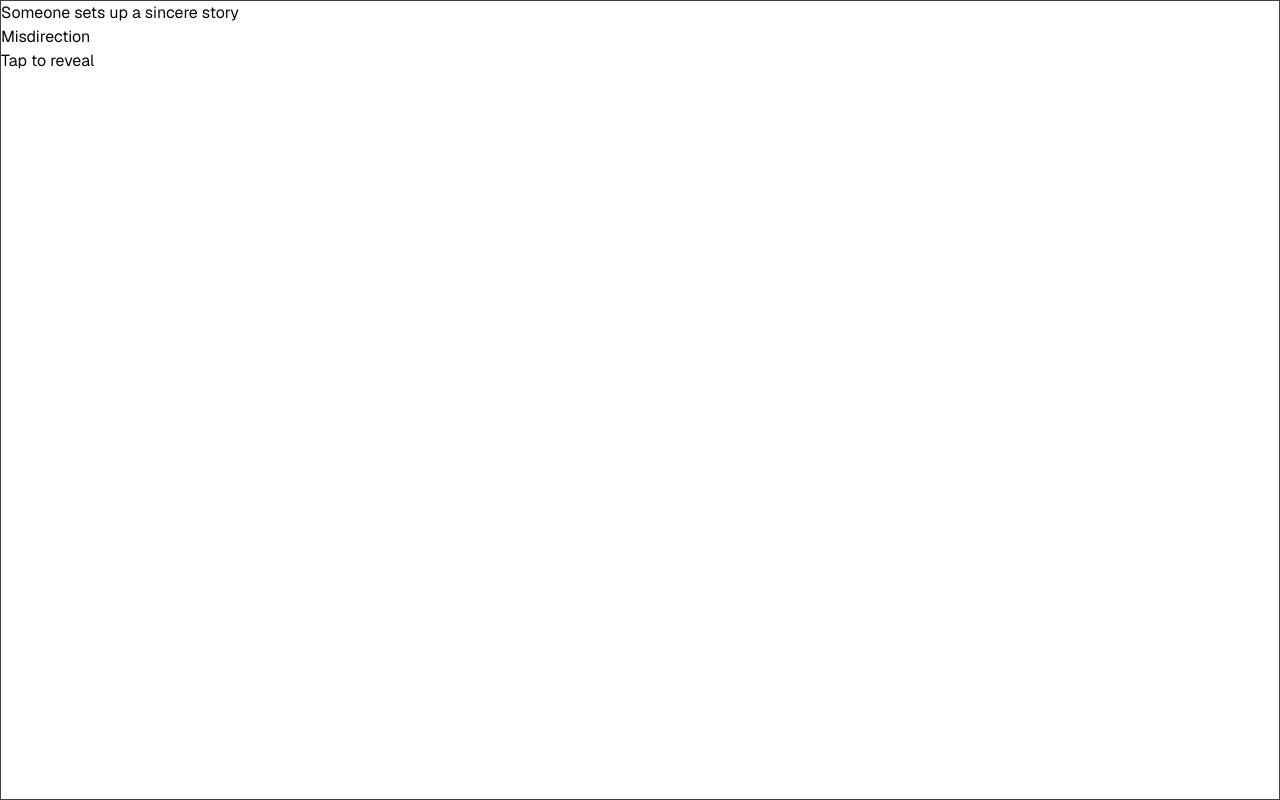
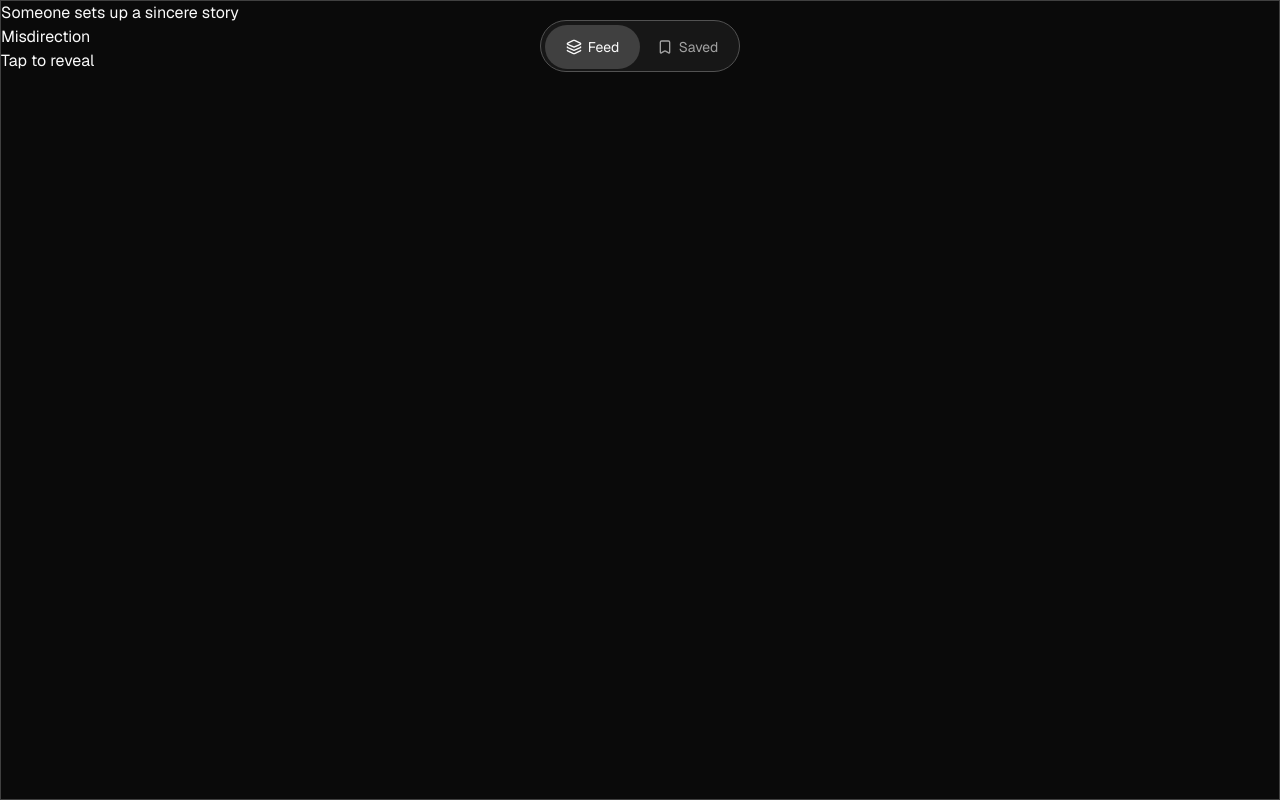
Before and after one commit to F12-Syntex/Quipdeck, a Next.js app: page / in a window 1280 px wide. Shown: the top 800 px of the page. Built offline with nearby package versions, Linux system fonts and the light colour scheme.

Commit message:
feat: P1-2 grey-box shell and nav
Co-Authored-By: Claude Opus 5.5 <noreply@anthropic.com>
Claude-Session: https://claude.ai/code/session_01LW6ou818epETgE7f6j3r1K

```diff
--- /dev/null
+++ b/src/app/error.tsx
@@ -0,0 +1,16 @@
+"use client";
+
+export default function Error({ retry }: { error: unknown; retry: () => void }) {
+  return (
+    <main className="flex min-h-dvh w-full flex-col items-center justify-center gap-3 p-6 text-center">
+      <p>Something went wrong.</p>
+      <button
+        type="button"
+        onClick={() => retry()}
+        className="min-h-11 rounded border border-neutral-600 px-4"
+      >
+        Reload
+      </button>
+    </main>
+  );
+}
--- a/src/app/layout.tsx
+++ b/src/app/layout.tsx
@@ -1,6 +1,7 @@
 import type { Metadata, Viewport } from "next";
 import { Geist, Geist_Mono } from "next/font/google";
 import "./globals.css";
+import { AppNav } from "@/components/shell/app-nav";
 
 const geistSans = Geist({
   variable: "--font-geist-sans",
@@ -14,7 +15,8 @@ const geistMono = Geist_Mono({
 
 export const metadata: Metadata = {
   title: "Quipdeck",
-  description: "A feed of flip-card jokes.",
+  description:
+    "A feed of short clips of unscripted wit: read the situation, flip the card, watch what was actually said.",
 };
 
 export const viewport: Viewport = {
@@ -28,9 +30,17 @@ export default function RootLayout({ children }: LayoutProps<"/">) {
   return (
     <html
       lang="en"
-      className={`${geistSans.variable} ${geistMono.variable} h-full antialiased`}
+      className={`${geistSans.variable} ${geistMono.variable} dark h-full antialiased`}
+      style={{ colorScheme: "dark" }}
     >
-      <body className="min-h-full flex flex-col">{children}</body>
+      <head>
+        <link rel="preconnect" href="https://www.youtube-nocookie.com" />
+        <link rel="preconnect" href="https://www.youtube.com" />
+      </head>
+      <body className="min-h-full flex flex-col">
+        {children}
+        <AppNav />
+      </body>
     </html>
   );
 }
--- /dev/null
+++ b/src/app/not-found.tsx
@@ -0,0 +1,12 @@
+import Link from "next/link";
+
+export default function NotFound() {
+  return (
+    <main className="flex min-h-dvh w-full flex-col items-center justify-center gap-3 p-6 text-center">
+      <p>This page does not exist.</p>
+      <Link href="/" className="underline">
+        Go to the feed
+      </Link>
+    </main>
+  );
+}
--- a/src/components/shell/app-nav.tsx
+++ b/src/components/shell/app-nav.tsx
@@ -2,21 +2,40 @@
 
 import Link from "next/link";
 import { usePathname } from "next/navigation";
+import { Bookmark, Layers } from "lucide-react";
 
-/** P1-1 stub. P1-2 builds the real nav and mounts it in the layout. */
+const ITEMS = [
+  { href: "/", label: "Feed", Icon: Layers },
+  { href: "/saved", label: "Saved", Icon: Bookmark },
+] as const;
+
+/**
+ * Primary navigation (LAYOUT_PLAN section 2). Fixed, bottom centre on phone,
+ * top centre from 1024 px. Two links, no counts, never hides.
+ */
 export function AppNav() {
   const pathname = usePathname();
   return (
-    <nav aria-label="Primary">
-      <Link href="/" aria-current={pathname === "/" ? "page" : undefined}>
-        Feed
-      </Link>
-      <Link
-        href="/saved"
-        aria-current={pathname === "/saved" ? "page" : undefined}
-      >
-        Saved
-      </Link>
+    <nav
+      aria-label="Primary"
+      className="fixed left-1/2 z-50 flex h-[52px] w-[200px] -translate-x-1/2 items-stretch rounded-full border border-neutral-600 bg-neutral-900 p-1 bottom-[calc(env(safe-area-inset-bottom)+8px)] lg:bottom-auto lg:top-5"
+    >
+      {ITEMS.map(({ href, label, Icon }) => {
+        const current = pathname === href;
+        return (
+          <Link
+            key={href}
+            href={href}
+            aria-current={current ? "page" : undefined}
+            className={`flex min-h-11 min-w-[88px] flex-1 items-center justify-center gap-1.5 rounded-full text-sm ${
+              current ? "bg-neutral-700 text-neutral-50" : "text-neutral-400"
+            }`}
+          >
+            <Icon aria-hidden="true" className="size-4" />
+            {label}
+          </Link>
+        );
+      })}
     </nav>
   );
 }
```
